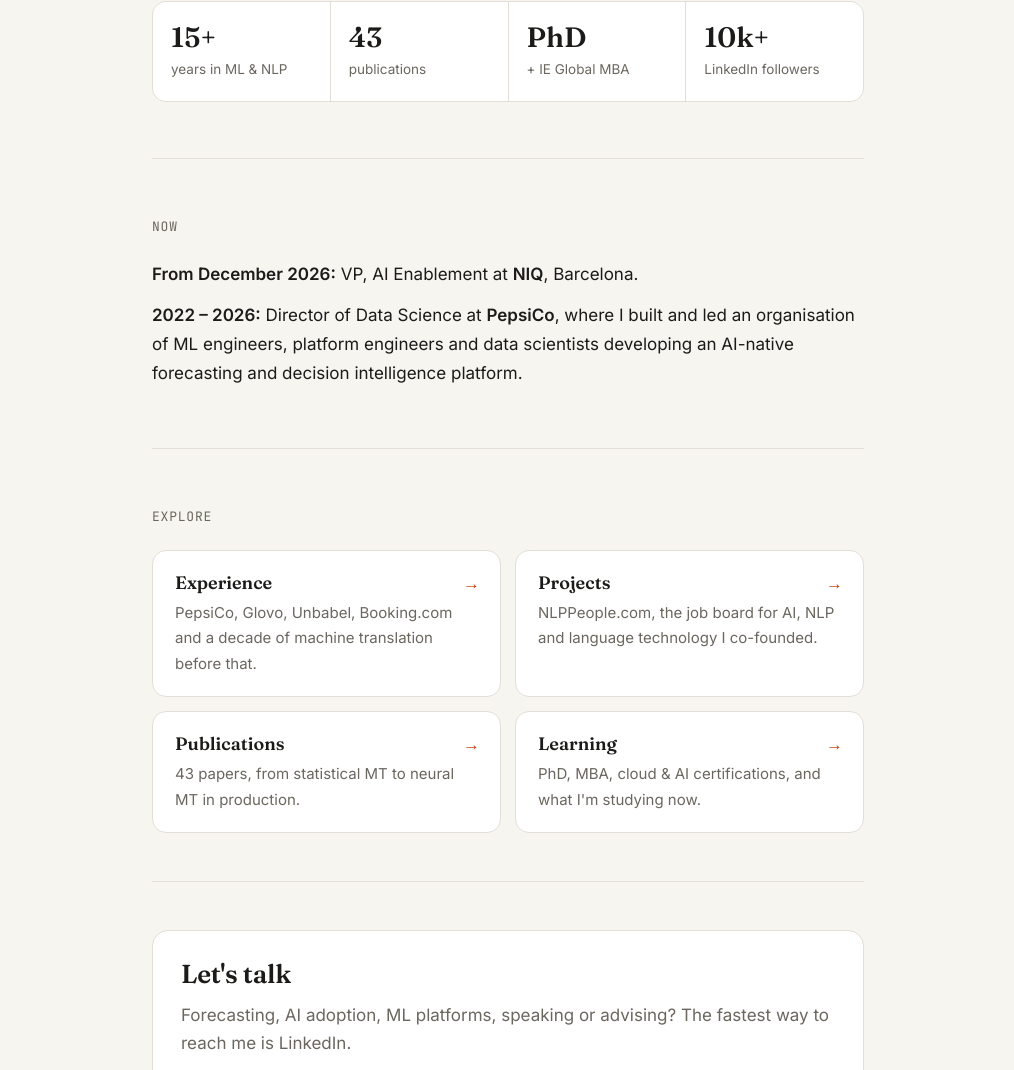
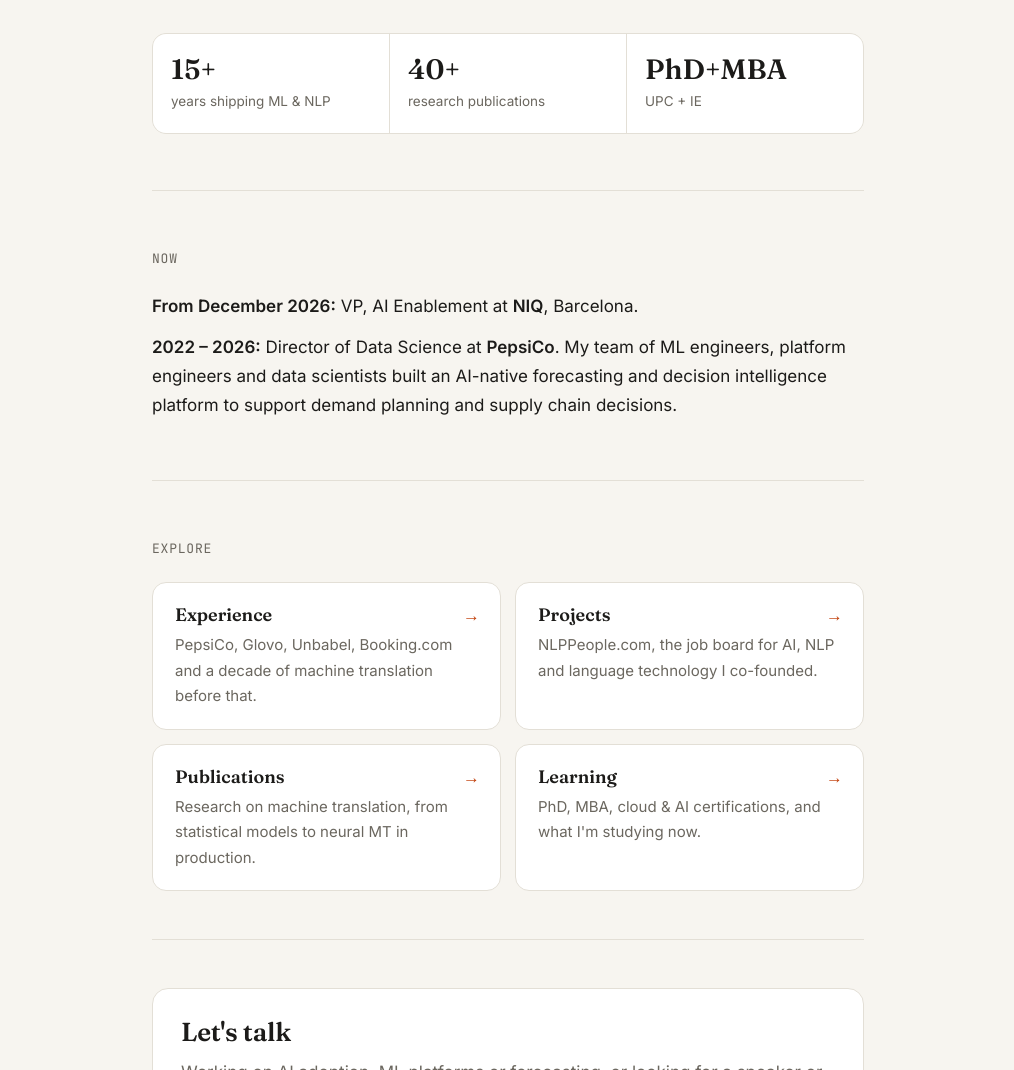
Before and after one commit to maxkhalilov/maxim-website, a plain HTML site: page index.html in a window 1280 px wide. Shown: the part 512-1582 px from the top of the page, without its empty margins (132-1146 px from the left). Drawn offline with Linux system fonts and the light colour scheme.

Commit message:
Outcome-focused home copy, updated stats, American spelling
Co-Authored-By: Claude Opus 5.5 <noreply@anthropic.com>

```diff
--- a/index.html
+++ b/index.html
@@ -27,7 +27,7 @@
   <div>
   <div class="eyebrow">AI · Data Science · Leadership</div>
   <h1>Maxim Khalilov</h1>
-  <p class="lede">I'm an AI &amp; data science executive with 15+ years across machine learning, NLP, MLOps and enterprise AI, from a PhD in machine translation to forecasting platforms at global scale.</p>
+  <p class="lede">I help organizations turn machine learning into products and decisions that people rely on every day. Over 15+ years I've gone from a PhD in machine translation to building AI and ML platforms that work at global scale.</p>
   <div class="links" style="margin-top:28px">
     <a class="btn primary" href="about.html">More about me →</a>
     <a class="btn" href="https://www.linkedin.com/in/maximkhalilov/"><svg viewBox="0 0 24 24" fill="currentColor"><path d="M4.98 3.5a2.5 2.5 0 1 1 0 5 2.5 2.5 0 0 1 0-5zM3 9h4v12H3zM9 9h3.8v1.7h.1c.5-1 1.8-2 3.8-2 4 0 4.8 2.6 4.8 6V21h-4v-5.5c0-1.3 0-3-1.9-3s-2.1 1.4-2.1 2.9V21H9z"/></svg>LinkedIn</a>
@@ -35,18 +35,17 @@
   </div>
 </div>
 
-<div class="stats">
-  <div><b>15+</b><span>years in ML &amp; NLP</span></div>
-  <div><b>43</b><span>publications</span></div>
-  <div><b>PhD</b><span>+ IE Global MBA</span></div>
-  <div><b>10k+</b><span>LinkedIn followers</span></div>
+<div class="stats trio">
+  <div><b>15+</b><span>years shipping ML &amp; NLP</span></div>
+  <div><b>40+</b><span>research publications</span></div>
+  <div><b>PhD+MBA</b><span>UPC + IE</span></div>
 </div>
 
 <section>
   <h2><span class="n">Now</span></h2>
   <div class="now">
     <p><strong>From December 2026:</strong> VP, AI Enablement at <strong>NIQ</strong>, Barcelona.</p>
-    <p><strong>2022 – 2026:</strong> Director of Data Science at <strong>PepsiCo</strong>, where I built and led an organisation of ML engineers, platform engineers and data scientists developing an AI-native forecasting and decision intelligence platform.</p>
+    <p><strong>2022 – 2026:</strong> Director of Data Science at <strong>PepsiCo</strong>. My team of ML engineers, platform engineers and data scientists built an AI-native forecasting and decision intelligence platform to support demand planning and supply chain decisions.</p>
   </div>
 </section>
 
@@ -55,7 +54,7 @@
   <div class="cards">
     <a class="card" href="experience.html"><h3>Experience</h3><p>PepsiCo, Glovo, Unbabel, Booking.com and a decade of machine translation before that.</p><span>→</span></a>
     <a class="card" href="projects.html"><h3>Projects</h3><p>NLPPeople.com, the job board for AI, NLP and language technology I co-founded.</p><span>→</span></a>
-    <a class="card" href="publications.html"><h3>Publications</h3><p>43 papers, from statistical MT to neural MT in production.</p><span>→</span></a>
+    <a class="card" href="publications.html"><h3>Publications</h3><p>Research on machine translation, from statistical models to neural MT in production.</p><span>→</span></a>
     <a class="card" href="learning.html"><h3>Learning</h3><p>PhD, MBA, cloud &amp; AI certifications, and what I'm studying now.</p><span>→</span></a>
   </div>
 </section>
@@ -63,7 +62,7 @@
 <section>
   <div class="cta">
     <h2>Let's talk</h2>
-    <p>Forecasting, AI adoption, ML platforms, speaking or advising? The fastest way to reach me is LinkedIn.</p>
+    <p>Working on AI adoption, ML platforms or forecasting, or looking for a speaker or advisor? LinkedIn is the fastest way to reach me.</p>
     <div class="links">
       <a class="btn primary" href="https://www.linkedin.com/in/maximkhalilov/"><svg viewBox="0 0 24 24" fill="currentColor"><path d="M4.98 3.5a2.5 2.5 0 1 1 0 5 2.5 2.5 0 0 1 0-5zM3 9h4v12H3zM9 9h3.8v1.7h.1c.5-1 1.8-2 3.8-2 4 0 4.8 2.6 4.8 6V21h-4v-5.5c0-1.3 0-3-1.9-3s-2.1 1.4-2.1 2.9V21H9z"/></svg>LinkedIn</a>
       <a class="btn" href="mailto:you@example.com"><svg viewBox="0 0 24 24" fill="none" stroke="currentColor" stroke-width="2"><rect x="3" y="5" width="18" height="14" rx="2"/><path d="m3 7 9 6 9-6"/></svg>you@example.com</a>
--- a/style.css
+++ b/style.css
@@ -59,7 +59,8 @@ h2 .n{font:13px var(--mono);color:var(--muted);text-transform:uppercase;letter-s
 .stats b{display:block;font:600 28px var(--serif)}
 .stats span{font-size:13.5px;color:var(--muted)}
 .stats.compact{grid-template-columns:repeat(3,1fr);margin:24px 0}
-@media (max-width:620px){ .stats{grid-template-columns:repeat(2,1fr)} .stats.compact{grid-template-columns:1fr 1fr 1fr} .stats.compact b{font-size:22px} }
+.stats.trio{grid-template-columns:repeat(3,1fr)}
+@media (max-width:620px){ .stats{grid-template-columns:repeat(2,1fr)} .stats.compact{grid-template-columns:1fr 1fr 1fr} .stats.compact b{font-size:22px} .stats.trio{grid-template-columns:1fr 1fr 1fr} .stats.trio b{font-size:22px} }
 
 .now p{margin:0 0 12px}
 
```
Also changed, not shown: about.html (+3 -3 lines), experience.html (+1 -1 lines), learning.html (+2 -2 lines), projects.html (+1 -1 lines).
